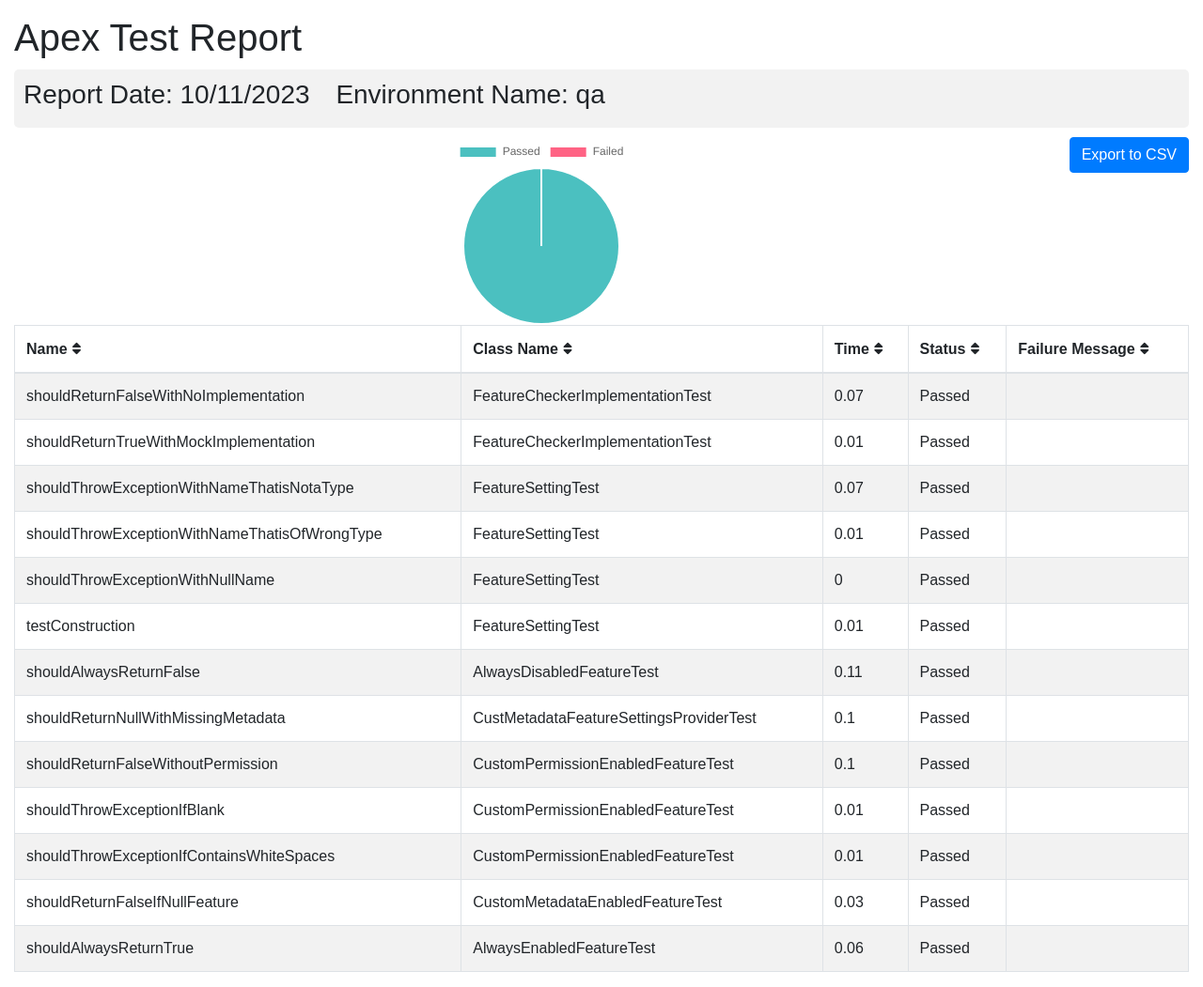
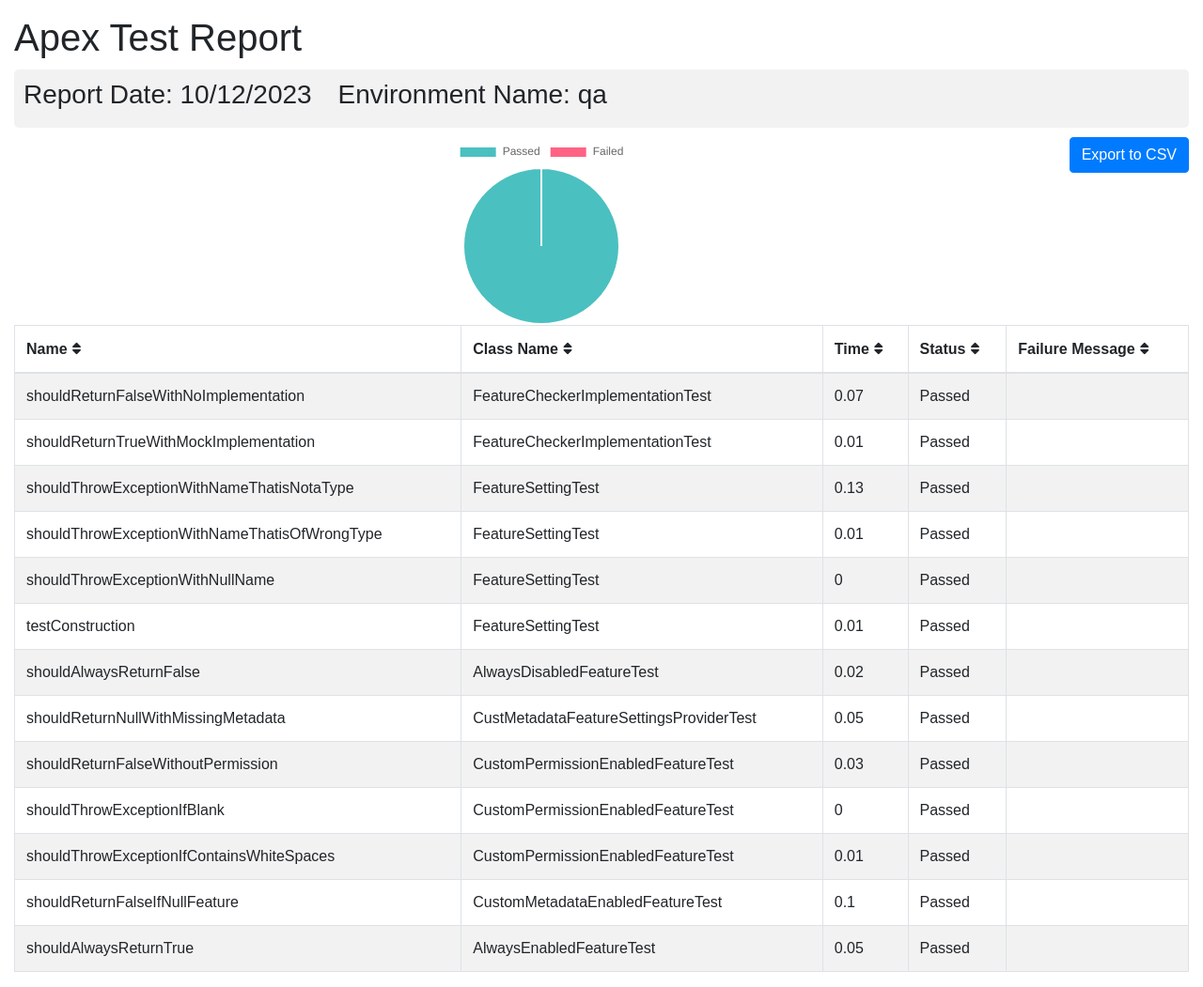
Before and after one commit to flxbl-io/sfops-dashboard, a Jekyll site: the page apextestResults/qa.html, which Jekyll copies as it is, in a window 1280 px wide. Shown: the whole page at 94% size. Built offline with Jekyll 4.4.1, drawn with Linux system fonts in a browser that asks for light colours.

Commit message:
updated test results of qa

```diff
--- a/_data/orgs.json
+++ b/_data/orgs.json
@@ -1 +1 @@
-["qa","masterdev","sit","staging","prod"]
+["qa","sit","staging","prod"]
--- a/apextestResults/qa.html
+++ b/apextestResults/qa.html
@@ -102,7 +102,7 @@
       <div class="container-fluid">
         <h1 class="mt-3">Apex Test Report</h1>
         <div class="info-card">
-        <h3>Report Date: 10/11/2023 <span style="margin-left: 20px;">Environment Name: qa</span></h3>
+        <h3>Report Date: 10/12/2023 <span style="margin-left: 20px;">Environment Name: qa</span></h3>
         </div>
         <button onclick="exportTableToCSV('testReport.csv')" class="btn btn-primary float-right">Export to CSV</button>
         <div id="chart-container">
@@ -137,7 +137,7 @@
         <tr>
           <td>shouldThrowExceptionWithNameThatisNotaType</td>
           <td>FeatureSettingTest</td>
-          <td>0.07</td>
+          <td>0.13</td>
           <td>Passed</td>
           <td></td>
         </tr>
@@ -165,28 +165,28 @@
         <tr>
           <td>shouldAlwaysReturnFalse</td>
           <td>AlwaysDisabledFeatureTest</td>
-          <td>0.11</td>
+          <td>0.02</td>
           <td>Passed</td>
           <td></td>
         </tr>
         <tr>
           <td>shouldReturnNullWithMissingMetadata</td>
           <td>CustMetadataFeatureSettingsProviderTest</td>
-          <td>0.1</td>
+          <td>0.05</td>
           <td>Passed</td>
           <td></td>
         </tr>
         <tr>
           <td>shouldReturnFalseWithoutPermission</td>
           <td>CustomPermissionEnabledFeatureTest</td>
-          <td>0.1</td>
+          <td>0.03</td>
           <td>Passed</td>
           <td></td>
         </tr>
         <tr>
           <td>shouldThrowExceptionIfBlank</td>
           <td>CustomPermissionEnabledFeatureTest</td>
-          <td>0.01</td>
+          <td>0</td>
           <td>Passed</td>
           <td></td>
         </tr>
@@ -200,14 +200,14 @@
         <tr>
           <td>shouldReturnFalseIfNullFeature</td>
           <td>CustomMetadataEnabledFeatureTest</td>
-          <td>0.03</td>
+          <td>0.1</td>
           <td>Passed</td>
           <td></td>
         </tr>
         <tr>
           <td>shouldAlwaysReturnTrue</td>
           <td>AlwaysEnabledFeatureTest</td>
-          <td>0.06</td>
+          <td>0.05</td>
           <td>Passed</td>
           <td></td>
         </tr>
```
